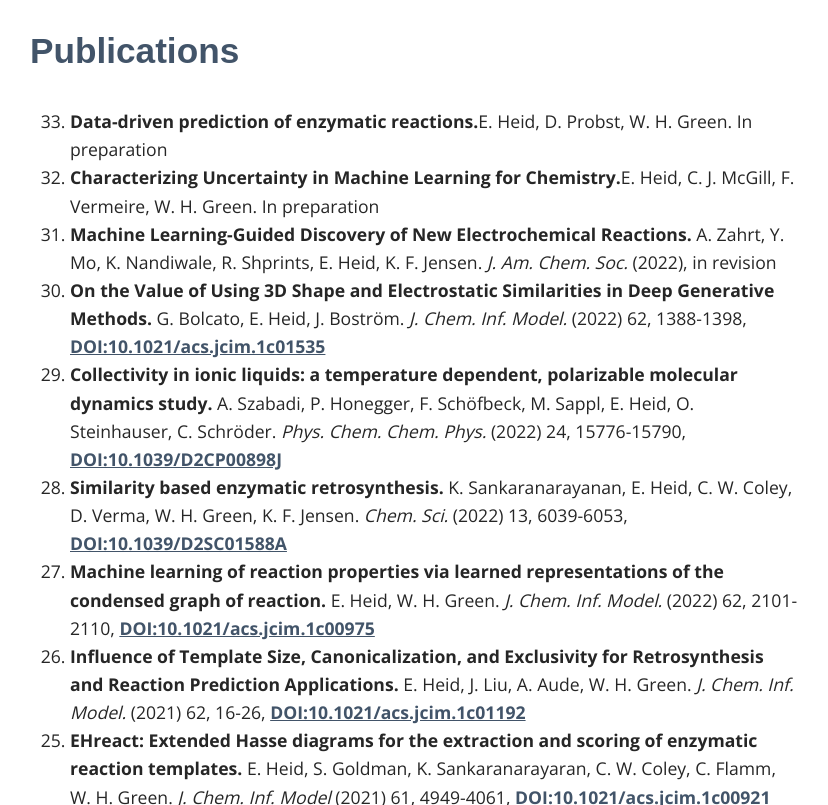
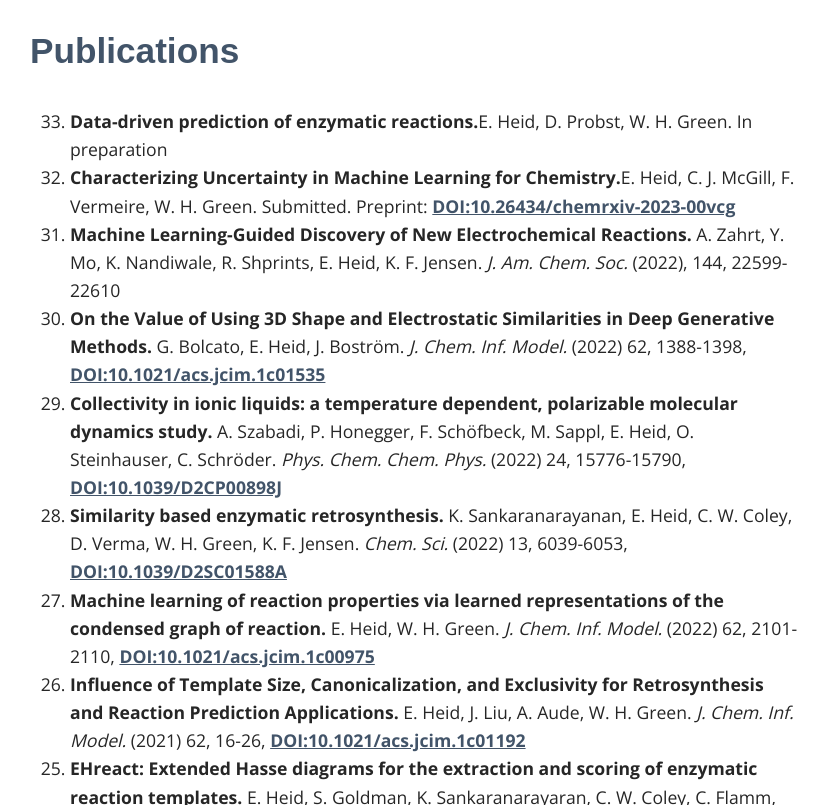
Before and after one commit to hesther/hesther.github.io, a Jekyll site: the page built from _pages/04_publications.md, in a window 1280 px wide and 900 px high, scrolled down 409 px, cut to the strip 95-900 px from the top of the window. Shown: the whole strip, without its empty margins (225-1053 px from the left). Built offline with Jekyll 4.4.1, drawn with Linux system fonts in a browser that asks for light colours; some web fonts are replaced; a style sheet for code colours, icons or effects is not loaded.

Commit message:
update publications

```diff
--- a/_pages/04_publications.md
+++ b/_pages/04_publications.md
@@ -6,8 +6,8 @@ permalink: /publications/
 
 <ol reversed>
   <li><b>Data-driven prediction of enzymatic reactions.</b>E. Heid, D. Probst, W. H. Green. In preparation </li>
-  <li><b>Characterizing Uncertainty in Machine Learning for Chemistry.</b>E. Heid, C. J. McGill, F. Vermeire, W. H. Green. In preparation </li>
-  <li><b>Machine Learning-Guided Discovery of New Electrochemical Reactions.</b> A. Zahrt, Y. Mo, K. Nandiwale, R. Shprints, E. Heid, K. F. Jensen. <i> J. Am. Chem. Soc. </i> (2022), in revision </li>
+  <li><b>Characterizing Uncertainty in Machine Learning for Chemistry.</b>E. Heid, C. J. McGill, F. Vermeire, W. H. Green. Submitted. Preprint: <a href="https://doi.org/10.26434/chemrxiv-2023-00vcg">DOI:10.26434/chemrxiv-2023-00vcg</a>  </li>
+  <li><b>Machine Learning-Guided Discovery of New Electrochemical Reactions.</b> A. Zahrt, Y. Mo, K. Nandiwale, R. Shprints, E. Heid, K. F. Jensen. <i> J. Am. Chem. Soc. </i> (2022), 144, 22599-22610 </li>
   <li><b>On the Value of Using 3D Shape and Electrostatic Similarities in Deep Generative Methods.</b> G. Bolcato, E. Heid, J. Boström. <i>J. Chem. Inf. Model.</i> (2022) 62, 1388-1398, <a href="https://doi.org/10.1021/acs.jcim.1c01535">DOI:10.1021/acs.jcim.1c01535</a></li>
   <li> <b> Collectivity in ionic liquids: a temperature dependent, polarizable molecular dynamics study.</b> A. Szabadi, P. Honegger, F. Schöfbeck, M. Sappl, E. Heid, O. Steinhauser, C. Schröder. <i> Phys. Chem. Chem. Phys.</i> (2022) 24, 15776-15790, <a href="https://doi.org/10.1039/D2CP00898J">DOI:10.1039/D2CP00898J</a></li>
   <li> <b> Similarity based enzymatic retrosynthesis.</b> K. Sankaranarayanan, E. Heid, C. W. Coley, D. Verma, W. H. Green, K. F. Jensen. <i> Chem. Sci.</i> (2022) 13, 6039-6053, <a href="https://doi.org/10.1039/D2SC01588A">DOI:10.1039/D2SC01588A</a></li>
```
